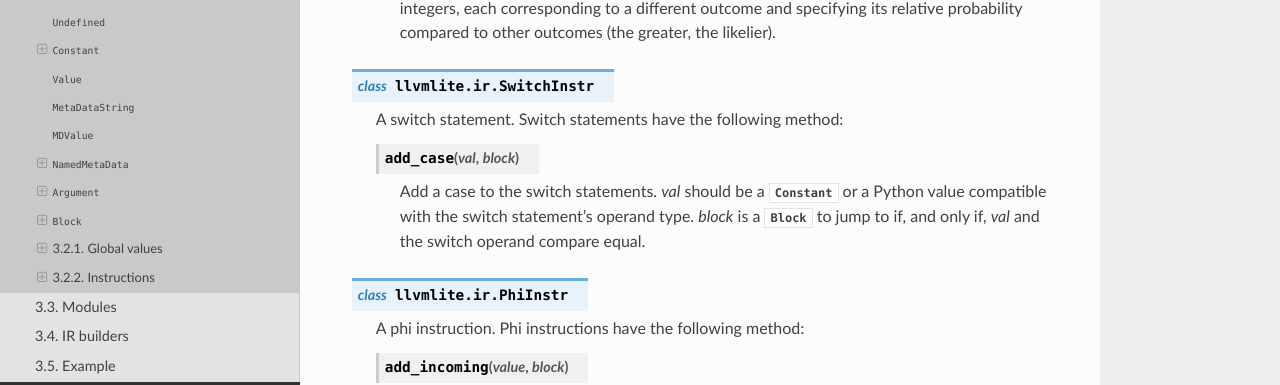
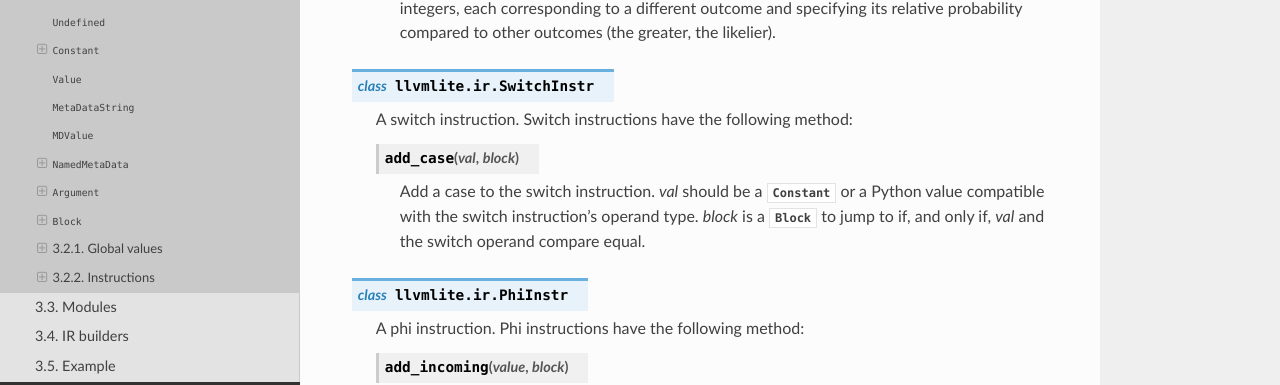
Before and after one commit to numba/llvmlite, a Sphinx documentation site: the page built from docs/source/ir/values.rst, in a window 1280 px wide and 900 px high, scrolled down 4067 px. Shown: the part 273-658 px from the top of the window. Built offline with Sphinx 7.4.7 and the Read the Docs theme 2.0.0, drawn with Linux system fonts in a browser that asks for light colours.

Commit message:
Fix IR documentation: there are no switch statements, only instructions.

```diff
--- a/docs/source/ir/values.rst
+++ b/docs/source/ir/values.rst
@@ -250,12 +250,12 @@ use the helper methods on the :class:`IRBuilder` class.
 
 .. class:: SwitchInstr
 
-   A switch statement.  Switch statements have the following method:
+   A switch instruction.  Switch instructions have the following method:
 
    .. method:: add_case(val, block)
 
-      Add a case to the switch statements.  *val* should be a :class:`Constant`
-      or a Python value compatible with the switch statement's operand type.
+      Add a case to the switch instruction.  *val* should be a :class:`Constant`
+      or a Python value compatible with the switch instruction's operand type.
       *block* is a :class:`Block` to jump to if, and only if, *val* and
       the switch operand compare equal.
 
```
